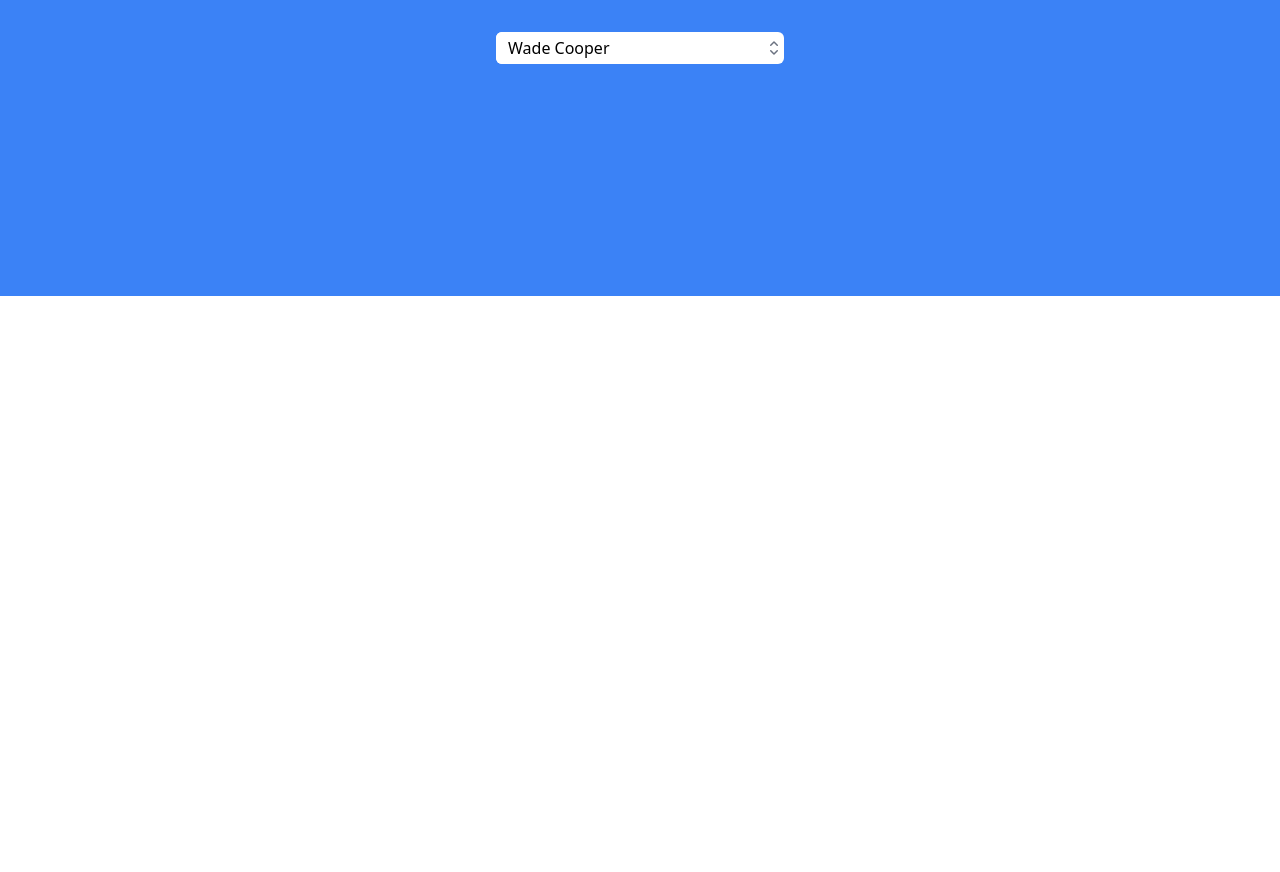
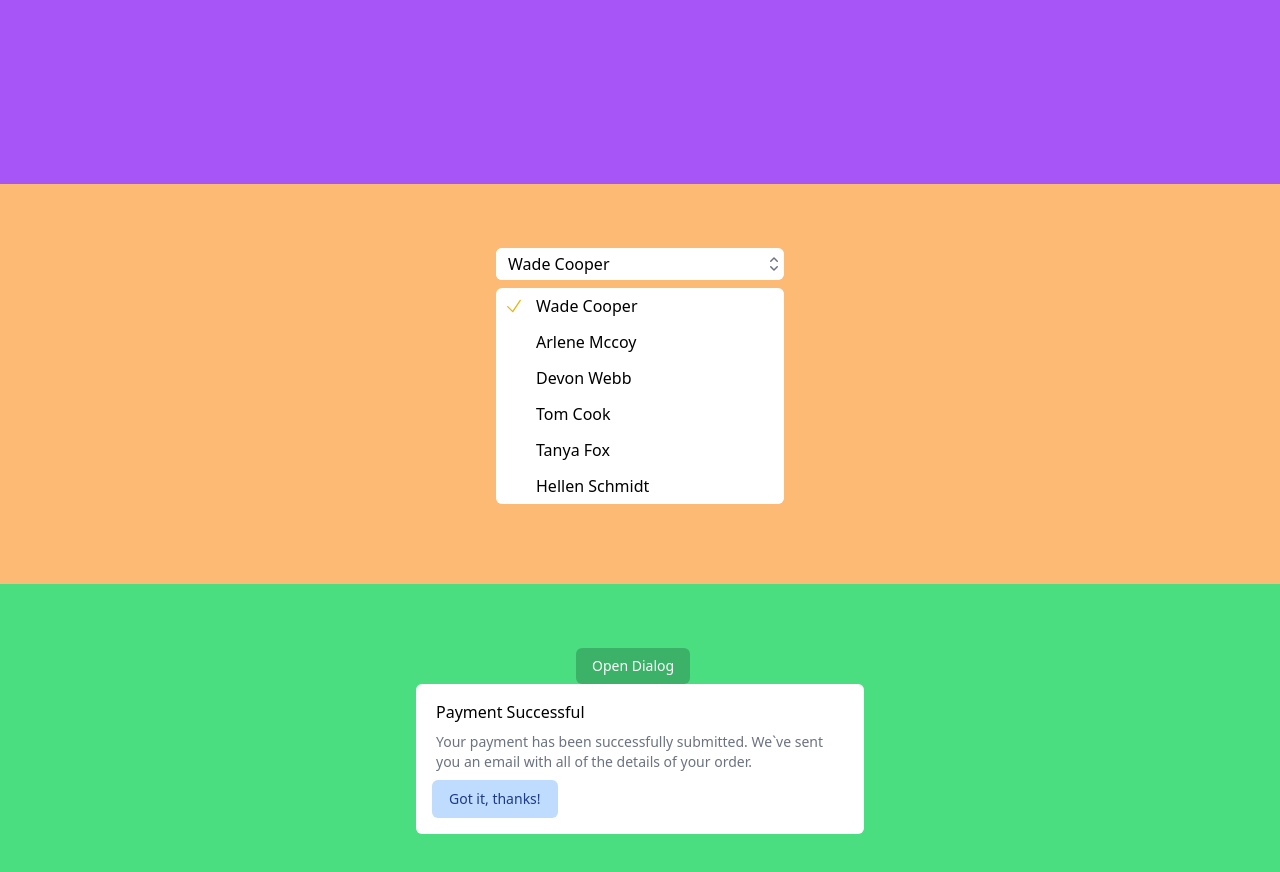
Before and after one commit to giliolizera/Training, a Vue app: page /combobox in a window 1280 px wide. Shown: the part 1120-1992 px from the top of the page. Before the commit the page ends 1416 px from the top, so only its background shows below. Built offline with nearby package versions, Linux system fonts and the light colour scheme.

Commit message:
feat: add combobox and select improved

```diff
--- a/src/App.vue
+++ b/src/App.vue
@@ -4,6 +4,7 @@
   <Select/>
   <Menu/>
   <Combobox/>
+  <Dialog/>
 </template>
 
 <script>
@@ -12,10 +13,12 @@ import Tabs from './components/Tabs.vue'
 import Menu from './components/Menu.vue'
 import Select from './components/Select.vue'
 import Combobox from './components/Combobox.vue'
+import Dialog from './components/Dialog.vue'
 
 export default {
   components: {
-    Disclosure, Tabs, Menu, Select, Combobox
+    Disclosure, Tabs, Menu,
+    Select, Combobox, Dialog
   }
 }
 </script>
--- a/src/components/Combobox.vue
+++ b/src/components/Combobox.vue
@@ -1,23 +1,23 @@
 <template>
-   <div class="py-16 bg-blue-500">
+  <div class="bg-orange-300 py-16">
     <div class="mx-auto w-72 max-w-md rounded-md">
       <div class="inline-flex bg-white w-72 rounded-md">
-         <input class="w-full pl-3 px-1 py-1 rounded-md text-left" type="text" v-model="active">
+        <input class="w-full pl-3 px-1 py-1 rounded-md focus:outline-none text-left" type="text" v-model="selected">
+        <button @click="exibir = !exibir" @keypress="!exibir" @keydown.prevent.esc="escape()" @keydown.prevent.down="baixo()" @keydown.prevent.up="cima()" @keydown.prevent.enter="enter()" class="px-1 py-1 rounded-md" type="text"></button>
         <button @click="exibir = !exibir">
-            <ChevronUpDownIcon class="h-5 w-5 text-gray-500"/>
+          <ChevronUpDownIcon class="h-5 zw-5 text-gray-500"/>
         </button>
       </div>
-
         <div class="mt-2">
           <ul v-if="!exibir" class="bg-white grid rounded-md">
-               <button @click="active = people.name , exibir=true" class="inline-flex py-1.5 hover:bg-orange-200 hover:rounded-md" v-for="(people,index) in peoples" :key="index">
-                 <div v-if="active === people.name" class="pl-2 inline-flex">
+              <button @mouseenter="active = index" @mouseleave="active = -1" @click="active = people.name , exibir=true" :class="[active === index ? 'bg-orange-200 rounded-md': '', 'inline-flex py-1.5']" v-for="(people,index) in peoples" :key="index">
+                <div v-if="selected === people.name" class="pl-2 inline-flex">
                   <CheckIcon class="h-5 w-5 mt-0.5 text-yellow-500"/>
                   <div class="pl-3">
                     {{ people.name }}
                   </div>
                 </div>
-                 <div v-if="active != people.name" class="pl-10">
+                <div v-if="selected != people.name" class="pl-10">
                   {{ people.name }}
                 </div>
               </button>
@@ -26,7 +26,7 @@
      </div>
 
   </div>
-   <div class="h-40 bg-blue-500"></div>
+  <div class="h-4 bg-orange-300"></div>
 </template>
 
 <script>
@@ -40,12 +40,29 @@
            { name: 'Tanya Fox' },
            { name: 'Hellen Schmidt' },
         ],
-         active: 'Wade Cooper',
-         exibir: true,
+        active: -1,
+        selected: 'Wade Cooper',
+        exibir: false,
      }),
-      watch: {
-        filtrar(){
-          this.peoples = this.peoples.filter(people => people.name.includes(this.filtrar))
+     methods: {
+        baixo(){
+          this.active++;
+          if(this.active > this.peoples.length-1){
+            this.active = 0;
+          }
+        },
+        cima() {
+          this.active--;
+          if(this.active < 0){
+            this.active = this.peoples.length-1;
+          }
+        },
+        escape() {
+          this.exibir = true
+        },
+        enter(){
+          this.exibir = true
+          this.selected = this.peoples[this.active].name
         }
   }
 }
--- a/src/components/Dialog.vue
+++ b/src/components/Dialog.vue
@@ -0,0 +1,26 @@
+<template>
+   <div class="bg-green-400">
+      <div class="mx-auto pt-16 w-32 max-w-md rounded-md">
+         <button @click="exibir = true" class="rounded-md bg-black bg-opacity-20 px-4 py-2 text-sm font-medium text-white hover:bg-opacity-30">
+            Open Dialog
+         </button>
+      </div>
+      <div v-if="exibir" class="mx-auto max-w-md rounded-md bg-white p-4 space-y-2">
+         <p class="pl-1 font-medium">Payment Successful</p>
+         <p class="pl-1 text-sm text-gray-500">Your payment has been successfully submitted. We`ve sent you an email with all of the details of your order.</p>
+         <button @click="exibir = false" class="inline-flex justify-center rounded-md border border-transparent bg-blue-200 px-4 py-2 text-sm font-medium text-blue-900 hover:bg-blue-200">
+            Got it, thanks!
+         </button>
+      </div>
+   </div>
+   <div class="bg-green-400 h-48"></div>
+
+</template>
+
+<script>
+   export default {
+      data: () => ({
+         exibir: true,
+      }),
+   }
+</script>
--- a/src/components/Select.vue
+++ b/src/components/Select.vue
@@ -2,7 +2,7 @@
   <div class="bg-orange-300 py-16">
     <div class="mx-auto w-72 max-w-md rounded-md">
       <div class="inline-flex bg-white w-72 rounded-md">
-        <button @click="exibir = !exibir" @keypress="!exibir" @keydown.prevent.esc="escape()" @keydown.prevent.down="baixo()" @keydown.prevent.up="cima()" @keydown.prevent.enter="enter()" class="w-full pl-3 px-1 py-1 rounded-md text-left" type="text">{{ active }}</button>
+        <button @click="exibir = !exibir" @keypress="!exibir" @keydown.prevent.esc="escape()" @keydown.prevent.down="baixo()" @keydown.prevent.up="cima()" @keydown.prevent.enter="enter()" class="w-full pl-3 px-1 py-1 rounded-md text-left" type="text">{{ selected }}</button>
         <button @click="exibir = !exibir">
           <ChevronUpDownIcon class="h-5 zw-5 text-gray-500"/>
         </button>
@@ -10,14 +10,14 @@
 
         <div class="mt-2">
           <ul v-if="!exibir" class="bg-white grid rounded-md">
-              <button @click="active = people.name , exibir=true" class="inline-flex py-1.5 hover:bg-orange-200 hover:rounded-md" v-for="(people,index) in peoples" :key="index">
-                <div v-if="active === people.name" class="pl-2 inline-flex">
+              <button @mouseenter="active = index" @mouseleave="active = -1" @click="active = people.name , exibir=true" :class="[active === index ? 'bg-orange-200 rounded-md': '', 'inline-flex py-1.5']" v-for="(people,index) in peoples" :key="index">
+                <div v-if="selected === people.name" class="pl-2 inline-flex">
                   <CheckIcon class="h-5 w-5 mt-0.5 text-yellow-500"/>
                   <div class="pl-3">
                     {{ people.name }}
                   </div>
                 </div>
-                <div v-if="active != people.name" class="pl-10">
+                <div v-if="selected != people.name" class="pl-10">
                   {{ people.name }}
                 </div>
               </button>
@@ -40,32 +40,21 @@
            { name: 'Tanya Fox' },
            { name: 'Hellen Schmidt' },
         ],
-        active: 'Wade Cooper',
-        exibir: true,
+        active: -1,
+        selected: 'Wade Cooper',
+        exibir: false,
      }),
      methods: {
-        baixo() {
-          for(let i=0 ; i<this.peoples.length ; i++) {
-            if(this.active === this.peoples[i].name) {
-              if(i === this.peoples.length-1) {
-                this.active = this.peoples[0].name
-                break
-              }
-              this.active = this.peoples[i+1].name
-              break
-            }
+        baixo(){
+          this.active++;
+          if(this.active > this.peoples.length-1){
+            this.active = 0;
           }
         },
         cima() {
-          for(let i=0 ; i<this.peoples.length ; i++) {
-            if(this.active === this.peoples[i].name) {
-              if(i === 0) {
-                this.active = this.peoples[this.peoples.length-1].name
-                break
-              }
-              this.active = this.peoples[i-1].name
-              break
-            }
+          this.active--;
+          if(this.active < 0){
+            this.active = this.peoples.length-1;
           }
         },
         escape() {
@@ -73,6 +62,7 @@
         },
         enter(){
           this.exibir = true
+          this.selected = this.peoples[this.active].name
         }
   }
 }
```
Lines whose indentation alone changed are shown as unchanged.
